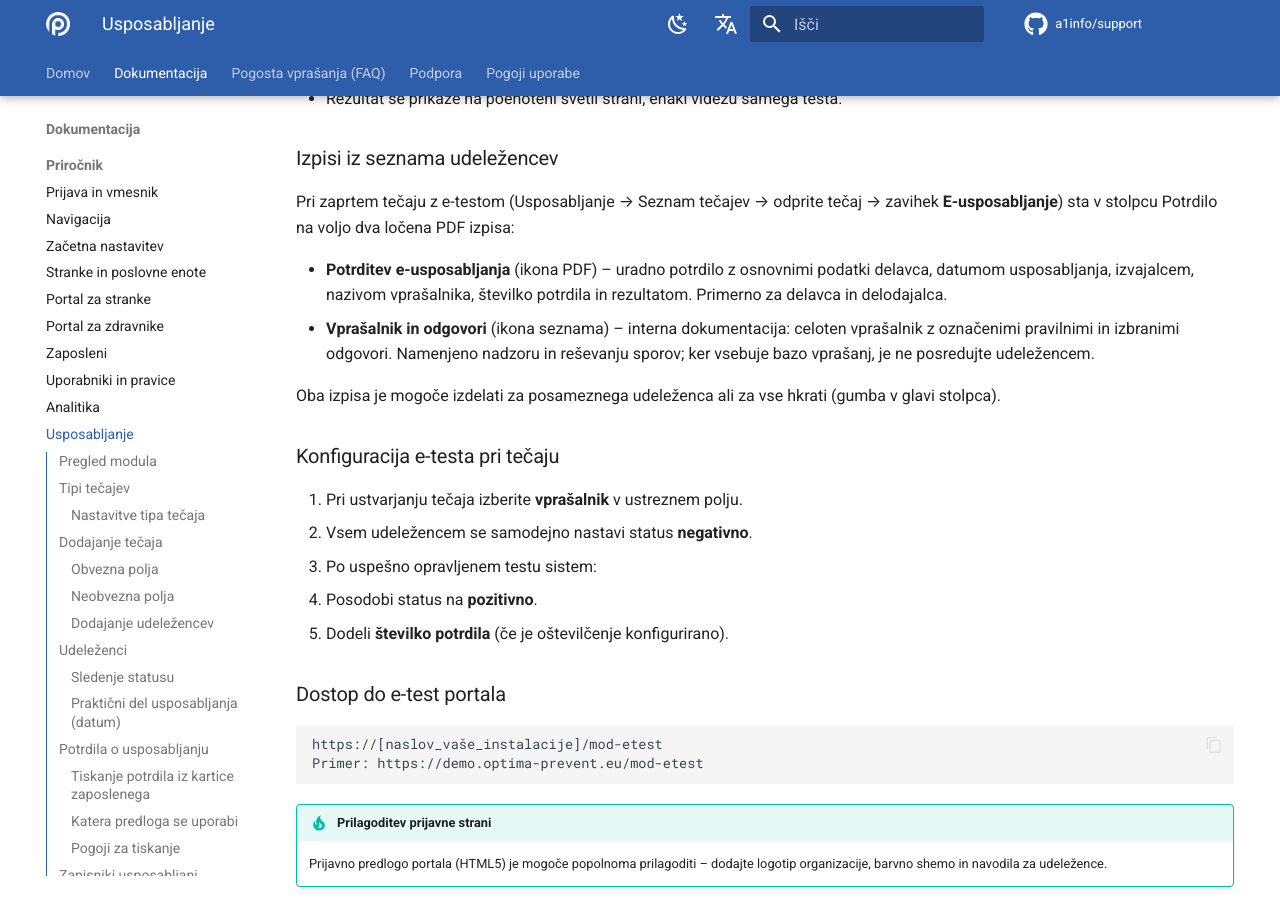
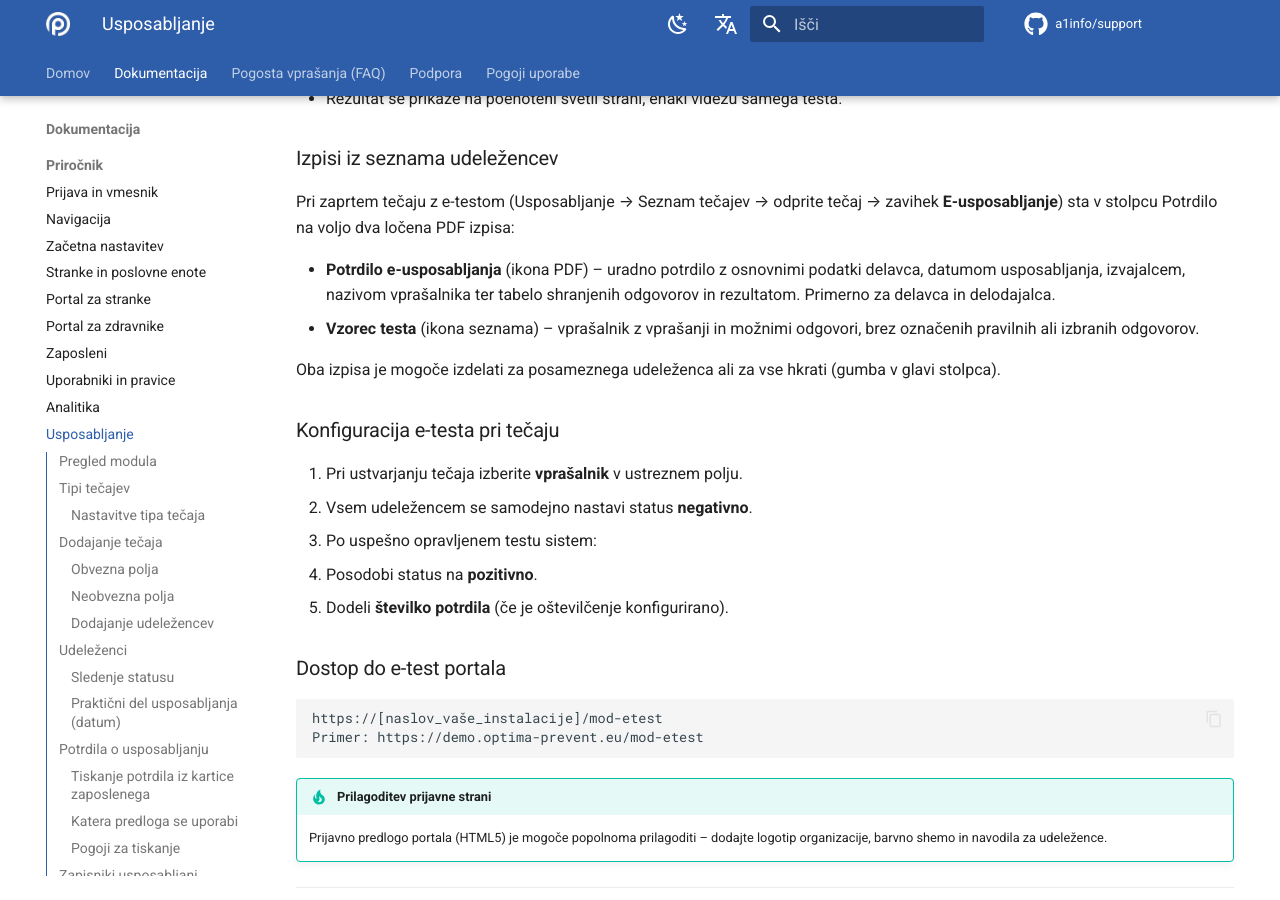
Before and after one commit to a1info/support, an MkDocs documentation site: the page built from docs/manual-sl/usposabljanje.md, in a window 1280 px wide and 900 px high, scrolled down 6791 px. Built offline with MkDocs 1.6.1 and Material for MkDocs 9.7.7, drawn with Linux system fonts in a browser that asks for light colours; comment, search, counter and statistics services are not loaded.

Commit message:
docs: potrdilo e-usposabljanja - prejsnja oblika, vzorec testa brez oznacb

```diff
--- a/docs/manual-sl/usposabljanje.md
+++ b/docs/manual-sl/usposabljanje.md
@@ -230,8 +230,8 @@ E-test omogoča zaposlenim, da usposabljanje in preverjanje znanja opravijo na d
 
 Pri zaprtem tečaju z e-testom (Usposabljanje → Seznam tečajev → odprite tečaj → zavihek **E-usposabljanje**) sta v stolpcu Potrdilo na voljo dva ločena PDF izpisa:
 
-- **Potrditev e-usposabljanja** (ikona PDF) – uradno potrdilo z osnovnimi podatki delavca, datumom usposabljanja, izvajalcem, nazivom vprašalnika, številko potrdila in rezultatom. Primerno za delavca in delodajalca.
-- **Vprašalnik in odgovori** (ikona seznama) – interna dokumentacija: celoten vprašalnik z označenimi pravilnimi in izbranimi odgovori. Namenjeno nadzoru in reševanju sporov; ker vsebuje bazo vprašanj, je ne posredujte udeležencem.
+- **Potrdilo e-usposabljanja** (ikona PDF) – uradno potrdilo z osnovnimi podatki delavca, datumom usposabljanja, izvajalcem, nazivom vprašalnika ter tabelo shranjenih odgovorov in rezultatom. Primerno za delavca in delodajalca.
+- **Vzorec testa** (ikona seznama) – vprašalnik z vprašanji in možnimi odgovori, brez označenih pravilnih ali izbranih odgovorov.
 
 Oba izpisa je mogoče izdelati za posameznega udeleženca ali za vse hkrati (gumba v glavi stolpca).
 
```
